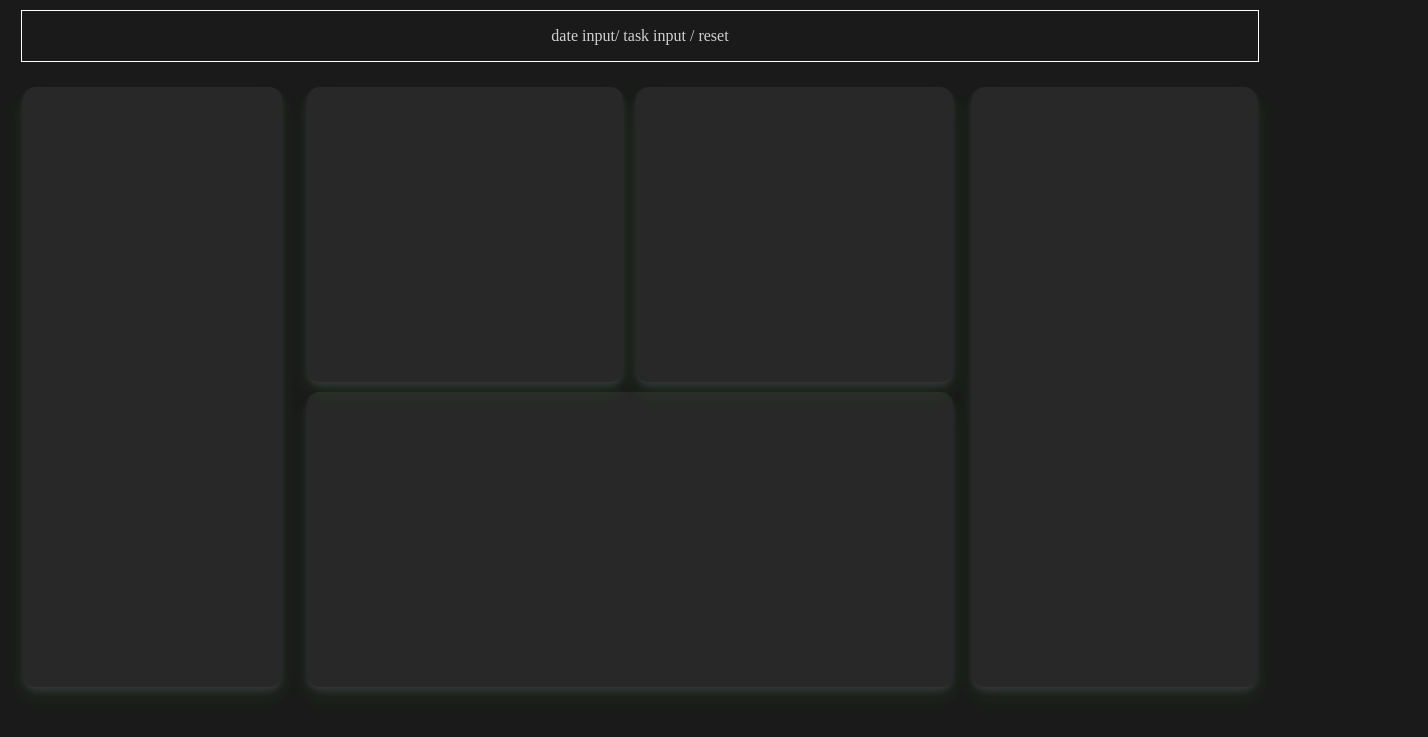
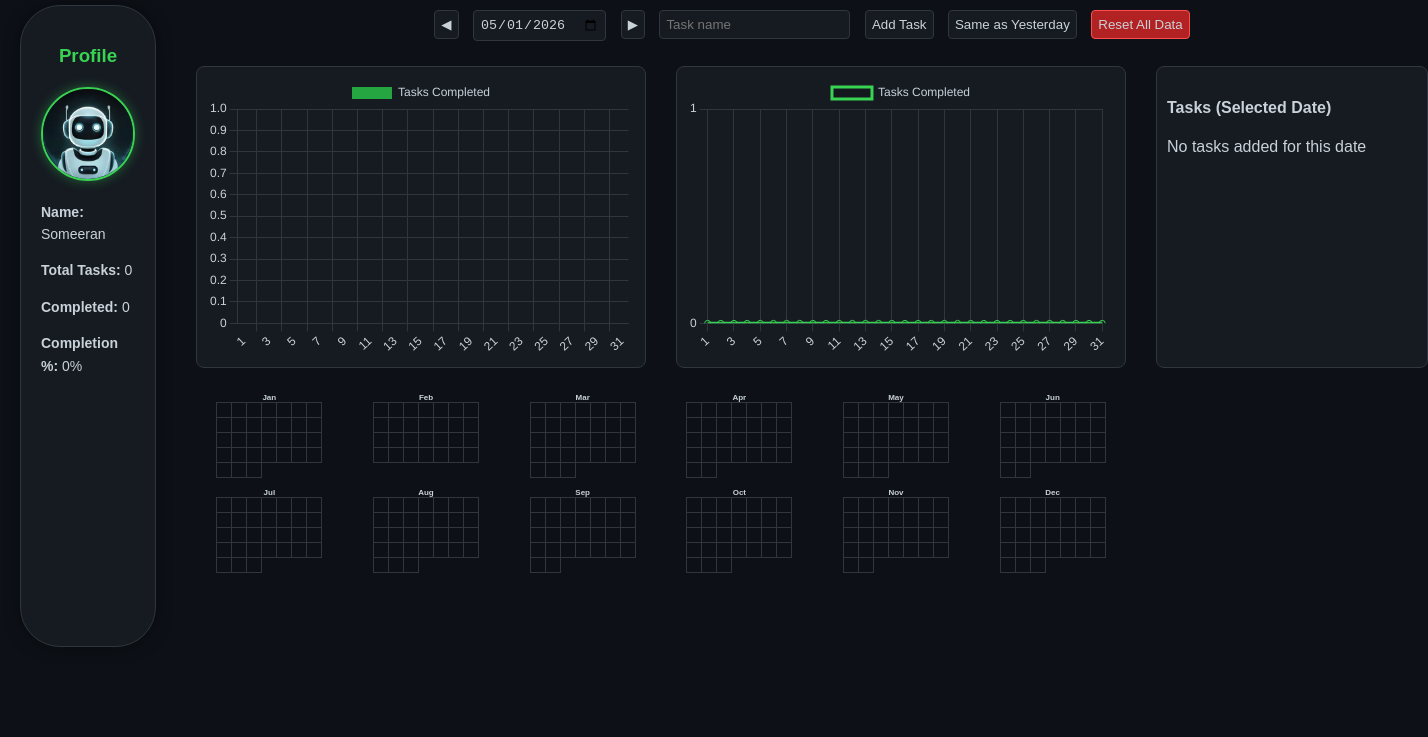
Before and after one commit to someeranmahata/Trace-Your-Progress, a plain HTML site: page index.html in a window 1280 px wide. Shown: the part 63-800 px from the top of the page, 1428 px wide, since content can reach past the window. Drawn offline with nearby package versions, Linux system fonts and the light colour scheme.

Commit message:
Final changes

```diff
--- a/index.html
+++ b/index.html
@@ -1,29 +1,78 @@
 <!DOCTYPE html>
-<html lang="en">
+<html>
+
 <head>
-    <title>TraceProgress</title>
+    <title>Advanced Task Dashboard</title>
+    <script src="https://cdn.jsdelivr.net/npm/chart.js"></script>
     <link rel="stylesheet" href="style.css">
+
+
 </head>
+
 <body>
 
-    <div class="header">
-        <h2>Trace Your Progress</h2>
-    </div>
-    <div class="date-taskadd">
-        <p>date input/ task input / reset</p>
-    </div>
-    <div class="main-container">
+    <h2>Yearly Task Dashboard</h2>
 
-        <div class="profile"></div>
-        <div class="data">
-            <div class="data-graphs-months">
-                <div class="graphs">
-                    <div class="line-graph"></div>
-                    <div class="bar-graph"></div>
+    <div class="main-layout">
+
+        <div class="profile-box">
+            <h3>Profile</h3>
+
+            <div style="text-align:center;">
+                <div class="profile-avatar">
+                    <img src="OIP.webp" alt="Profile">
                 </div>
-                <div class="months"></div>
             </div>
-            <div class="task-work"></div>
+
+
+            <div class="profile-info">
+                <p><strong>Name:</strong> Someeran</p>
+                <p><strong>Total Tasks:</strong> <span id="totalTasks">0</span></p>
+                <p><strong>Completed:</strong> <span id="completedTasks">0</span></p>
+                <p><strong>Completion %:</strong> <span id="completionPercent">0%</span></p>
+            </div>
+        </div>
+
+        <div class="dashboard-content">
+
+            <div style="text-align:center;">
+                <button onclick="changeDate(-1)">◀</button>
+                <input type="date" id="dateInput">
+                <button onclick="changeDate(1)">▶</button>
+
+                <input type="text" id="taskName" placeholder="Task name">
+                <button onclick="addTask()">Add Task</button>
+                <button onclick="copyYesterdayTasks()">Same as Yesterday</button>
+                <button onclick="resetData()" class="reset-btn">Reset All Data</button>
+            </div>
+
+            <!-- TOP ROW -->
+            <div class="top-section">
+
+                <!-- GRAPHS WRAPPER -->
+                <div class="graphs-wrapper">
+                    <div class="chart-box">
+                        <canvas id="barChart"></canvas>
+                    </div>
+
+                    <div class="chart-box">
+                        <canvas id="lineChart"></canvas>
+                    </div>
+                </div>
+
+                <!-- TASK LIST -->
+                <div class="task-box">
+                    <h4>Tasks (Selected Date)</h4>
+                    <div id="taskList">Select a date to view tasks</div>
+                </div>
+
+            </div>
+
+            <!-- MONTHS BELOW GRAPHS ONLY -->
+            <div class="months-wrapper">
+                <div class="months-container" id="allMonths"></div>
+            </div>
+
         </div>
 
     </div>
@@ -31,4 +80,5 @@
 
 </body>
 <script src="script.js"></script>
+
 </html>
--- a/script.js
+++ b/script.js
@@ -0,0 +1,312 @@
+let tasks = JSON.parse(localStorage.getItem("tasks")) || [];
+
+function saveTasks() {
+    localStorage.setItem("tasks", JSON.stringify(tasks));
+}
+function updateProfileStats() {
+
+    const total = tasks.length;
+    const completed = tasks.filter(t => t.completed).length;
+    const percent = total === 0 ? 0 : Math.round((completed / total) * 100);
+
+    document.getElementById("totalTasks").innerText = total;
+    document.getElementById("completedTasks").innerText = completed;
+    document.getElementById("completionPercent").innerText = percent + "%";
+}
+function updateDashboard() {
+    const year = new Date().getFullYear();
+    const month = new Date().getMonth();
+    const data = getMonthlyTaskCount(year, month);
+
+    updateCharts(data);
+    generateMonths();
+    updateProfileStats();   // 👈 add this line
+}
+/* ADD TASK */
+function addTask() {
+    const date = document.getElementById("dateInput").value;
+    const name = document.getElementById("taskName").value.trim();
+
+    if (!date || !name) return;
+
+    tasks.push({
+        date: date,
+        name: name,
+        completed: false
+    });
+
+    document.getElementById("taskName").value = "";
+
+    saveTasks();
+    renderTasks();
+    updateDashboard();
+}
+
+function toggleTask(index) {
+    tasks[index].completed = !tasks[index].completed;
+    saveTasks();
+    renderTasks();
+    updateDashboard();
+}
+
+function renderTasks() {
+
+    const selectedDate = document.getElementById("dateInput").value;
+    const taskList = document.getElementById("taskList");
+    taskList.innerHTML = "";
+
+    if (!selectedDate) {
+        taskList.innerHTML = "Select a date to view tasks";
+        return;
+    }
+
+    const filteredTasks = tasks.filter(task => task.date === selectedDate);
+
+    if (filteredTasks.length === 0) {
+        taskList.innerHTML = "No tasks added for this date";
+        return;
+    }
+
+    filteredTasks.forEach(task => {
+
+        const index = tasks.indexOf(task);
+
+        taskList.innerHTML += `
+            <div class="task-item">
+                <input type="checkbox"
+                    ${task.completed ? "checked" : ""}
+                    onchange="toggleTask(${index})">
+
+                <span style="margin-left:8px; flex:1;">
+                    ${task.name}
+                </span>
+
+                <button onclick="deleteTask(${index})"
+                        style="background:#8b0000; border:1px solid #ff4d4d; padding:2px 6px;">
+                    ✕
+                </button>
+            </div>
+        `;
+    });
+}
+function deleteTask(index) {
+
+    if (!confirm("Delete this task?")) return;
+
+    tasks.splice(index, 1);
+
+    saveTasks();
+    renderTasks();
+    updateDashboard();
+}
+
+
+function getDaysInMonth(year, month) {
+    return new Date(year, month + 1, 0).getDate();
+}
+
+function getMonthlyTaskCount(year, month) {
+    const days = getDaysInMonth(year, month);
+    let data = new Array(days).fill(0);
+
+    tasks.forEach(task => {
+        const d = new Date(task.date);
+        if (d.getFullYear() === year && d.getMonth() === month && task.completed) {
+            data[d.getDate() - 1]++;
+        }
+    });
+
+    return data;
+}
+
+function getMonthlyPercentage(year, month, day) {
+    const dayTasks = tasks.filter(t => {
+        const d = new Date(t.date);
+        return d.getFullYear() === year &&
+               d.getMonth() === month &&
+               d.getDate() === day;
+    });
+
+    if (dayTasks.length === 0) return 0;
+
+    const completed = dayTasks.filter(t => t.completed).length;
+    return Math.round((completed / dayTasks.length) * 100);
+}
+
+/* CHARTS */
+
+Chart.defaults.color = "#c9d1d9";
+Chart.defaults.borderColor = "#30363d";
+
+const barChart = new Chart(document.getElementById("barChart"), {
+    type: "bar",
+    data: { labels: [], datasets: [{
+        label: "Tasks Completed",
+        data: [],
+        backgroundColor: "#26a641"
+    }]},
+    options: { responsive: true, maintainAspectRatio: false }
+});
+
+const lineChart = new Chart(document.getElementById("lineChart"), {
+    type: "line",
+    data: {
+        labels: [],
+        datasets: [{
+            label: "Tasks Completed",
+            data: [],
+            borderColor: "#39d353",
+            tension: 0.3,
+            fill: false
+        }]
+    },
+    options: {
+        responsive: true,
+        maintainAspectRatio: false,
+        scales: {
+            y: {
+                beginAtZero: true,
+                min: 0,
+                ticks: {
+                    precision: 0
+                }
+            }
+        }
+    }
+});
+
+function updateCharts(data) {
+    const labels = data.map((_, i) => i + 1);
+
+    barChart.data.labels = labels;
+    barChart.data.datasets[0].data = data;
+    barChart.update();
+
+    lineChart.data.labels = labels;
+    lineChart.data.datasets[0].data = data;
+    lineChart.update();
+}
+
+
+function generateMonths() {
+
+    const container = document.getElementById("allMonths");
+    container.innerHTML = "";
+
+    const year = new Date().getFullYear();
+    const monthNames = ["Jan","Feb","Mar","Apr","May","Jun",
+                        "Jul","Aug","Sep","Oct","Nov","Dec"];
+
+    for (let m = 0; m < 12; m++) {
+
+        const days = getDaysInMonth(year, m);
+        let html = `<div class="month"><b>${monthNames[m]}</b><table><tr>`;
+
+        for (let d = 1; d <= days; d++) {
+
+            const percent = getMonthlyPercentage(year, m, d);
+            let cls = "";
+
+            if (percent > 0 && percent < 25) cls = "green1";
+            else if (percent >= 25 && percent < 50) cls = "green2";
+            else if (percent >= 50 && percent < 75) cls = "green3";
+            else if (percent >= 75) cls = "green4";
+
+            html += `<td class="${cls}"></td>`;
+
+            if (d % 7 === 0) html += "</tr><tr>";
+        }
+
+        html += "</tr></table></div>";
+        container.innerHTML += html;
+    }
+}
+
+
+function resetData() {
+
+    if (!confirm("Are you sure you want to reset everything?")) return;
+
+    tasks = [];
+    localStorage.removeItem("tasks");
+
+    document.getElementById("taskList").innerHTML = "Select a date to view tasks";
+    document.getElementById("taskName").value = "";
+    document.getElementById("dateInput").value = "";
+
+    updateDashboard();
+}
+
+
+function updateDashboard() {
+    const year = new Date().getFullYear();
+    const month = new Date().getMonth();
+    const data = getMonthlyTaskCount(year, month);
+
+    updateCharts(data);
+    generateMonths();
+}
+function copyYesterdayTasks() {
+
+    const selectedDate = document.getElementById("dateInput").value;
+
+    if (!selectedDate) {
+        alert("Please select today's date first.");
+        return;
+    }
+
+    const today = new Date(selectedDate);
+    const yesterday = new Date(today);
+    yesterday.setDate(today.getDate() - 1);
+
+    const yesterdayStr = yesterday.toISOString().split("T")[0];
+
+    const yesterdayTasks = tasks.filter(t => t.date === yesterdayStr);
+
+    if (yesterdayTasks.length === 0) {
+        alert("No tasks found for yesterday.");
+        return;
+    }
+
+    const todayTasks = tasks.filter(t => t.date === selectedDate);
+
+    yesterdayTasks.forEach(task => {
+
+        const alreadyExists = todayTasks.some(t => t.name === task.name);
+
+        if (!alreadyExists) {
+            tasks.push({
+                date: selectedDate,
+                name: task.name,
+                completed: false
+            });
+        }
+    });
+
+    saveTasks();
+    renderTasks();
+    updateDashboard();
+}
+function changeDate(direction) {
+
+    const dateInput = document.getElementById("dateInput");
+
+    if (!dateInput.value) {
+        dateInput.value = new Date().toISOString().split("T")[0];
+    }
+
+    const currentDate = new Date(dateInput.value);
+    currentDate.setDate(currentDate.getDate() + direction);
+
+    dateInput.value = currentDate.toISOString().split("T")[0];
+
+    renderTasks();
+}
+document.getElementById("dateInput").value =
+    new Date().toISOString().split("T")[0];
+
+renderTasks();
+
+updateDashboard();
+
+document.getElementById("dateInput").addEventListener("change", renderTasks);
--- a/style.css
+++ b/style.css
@@ -1,84 +1,160 @@
-body{
-    background-color: rgb(26, 26, 26);
-    color: rgb(210, 210, 210) ;
-}
-.header{
-    /* border: 1px solid white; */
-    height: 40px;
-    margin-bottom: 10px;
-    justify-items: center;
-
-}
-.date-taskadd{
-    margin: 13px;
-    border: 1px solid white;
-    height: 50px;
-    margin-bottom: 10px;
-    justify-items: center;
-}
-.main-container{
-    height: 600px;
-    /* border: 1px solid white; */
-    padding: 15px;
-    display: flex;
-    justify-content: space-between;
+body {
+    background-color: #0d1117;
+    color: #c9d1d9;
+    font-family: Arial;
+    margin: 20px;
 }
 
-.profile{
-    border-radius: 13px;
-    background-color: #282828;
-    width: 21%;
-    box-shadow:
-    0 4px 6px rgba(143, 103, 169, 0.2),
-    0 10px 20px rgba(74, 213, 56, 0.1);
-}
-.data{
-    width: 77%;
-    display: flex;
-    justify-content: space-between;
-}
-.task-work{
-
-    height: 100%;
-    background-color: #282828;
-    border-radius: 13px;
-    box-shadow:
-    0 4px 6px rgba(143, 103, 169, 0.2),
-    0 10px 20px rgba(74, 213, 56, 0.1);
-}
-.data-graphs-months{
-    justify-content: space-between;
-    width: 68%;
-}
-.task-work{
-    width: 30%;
+h2 {
+    text-align: center;
 }
 
-.graph, .months{
-    height: 50%;
+
+.main-layout {
     display: flex;
-    flex-direction: column;
+    gap: 40px;
+    align-items: flex-start;
 }
-.graphs{
+
+/* ===== PROFILE ===== */
+.profile-avatar {
+    width: 90px;
+    height: 90px;
+    border-radius: 50%;
+    overflow: hidden;
+    margin: 0 auto 15px auto;
+    border: 2px solid #39d353;
+    box-shadow: 0 0 12px rgba(57, 211, 83, 0.4);
+}
+
+.profile-avatar img {
+    width: 100%;
+    height: 100%;
+    object-fit: cover;
+}
+.profile-box {
+    width: 250px;
+    height: 600px;
+    background-color: #161b22;
+    border: 1px solid #30363d;
+    border-radius: 40px;
+    padding: 20px;
+    box-shadow: 0 0 15px rgba(0,0,0,0.5);
+}
+
+.profile-box h3 {
+    text-align: center;
+    margin-bottom: 20px;
+    color: #39d353;
+}
+
+.profile-info {
+    margin-top: 20px;
+    font-size: 14px;
+    line-height: 1.6;
+}
+
+/*INPUTS */
+
+input,
+button {
+    padding: 6px;
+    margin: 5px;
+    background: #161b22;
+    border: 1px solid #30363d;
+    color: #c9d1d9;
+    border-radius: 4px;
+}
+
+button:hover {
+    background: #21262d;
+    cursor: pointer;
+}
+
+
+.top-section {
     display: flex;
-    justify-content: space-between;
+    gap: 30px;
+    margin-top: 20px;
 }
-.line-graph, .bar-graph{
-    height: 295px;
-    width: 49%;
-    background-color: #282828;
-    border-radius: 13px;
-    box-shadow:
-    0 4px 6px rgba(143, 103, 169, 0.2),
-    0 10px 20px rgba(74, 213, 56, 0.1);
+
+.graphs-wrapper {
+    display: flex;
+    gap: 30px;
+    width: 930px;
 }
-.months{
-    margin-top: 10px;
-    height: 295px;
-    width: 100%;
-    background-color: #282828;
-    border-radius: 13px;
-    box-shadow:
-    0 4px 6px rgba(143, 103, 169, 0.2),
-    0 10px 20px rgba(74, 213, 56, 0.1);
+
+.chart-box {
+    flex: 1;
+    height: 280px;
+    background: #161b22;
+    padding: 10px;
+    border-radius: 8px;
+    border: 1px solid #30363d;
 }
+
+/*  TASK LIST */
+
+.task-box {
+    width: 250px;
+    background: #161b22;
+    padding: 10px;
+    border-radius: 8px;
+    border: 1px solid #30363d;
+    max-height: 300px;
+    overflow-y: auto;
+}
+
+.task-item {
+    display: flex;
+    align-items: center;
+    margin: 6px 0;
+}
+
+/* ===== MONTHS SECTION ===== */
+
+.months-wrapper {
+    width: 930px;
+    margin-top: 25px;
+}
+
+.months-container {
+    display: grid;
+    grid-template-columns: repeat(6, 1fr);
+    gap: 10px;
+}
+
+.month {
+    text-align: center;
+    font-size: 8px;
+}
+
+table {
+    border-collapse: collapse;
+    margin: 0 auto;
+}
+
+td {
+    border: 1px solid #30363d;
+    width: 12px;
+    height: 12px;
+    background-color: #0d1117;
+}
+
+/* HEATMAP COLORS */
+
+.green1 { background-color: #0e4429; }
+.green2 { background-color: #006d32; }
+.green3 { background-color: #26a641; }
+.green4 { background-color: #39d353; }
+
+/* RESET */
+
+.reset-btn {
+    background-color: #b22222;
+    border: 1px solid #ff4d4d;
+}
+
+.reset-btn:hover {
+    background-color: #ff4d4d;
+}
```
Also changed, not shown: OIP.webp (added).
